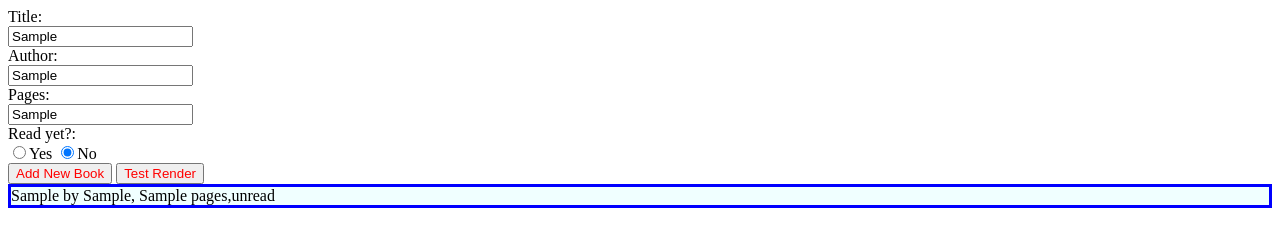
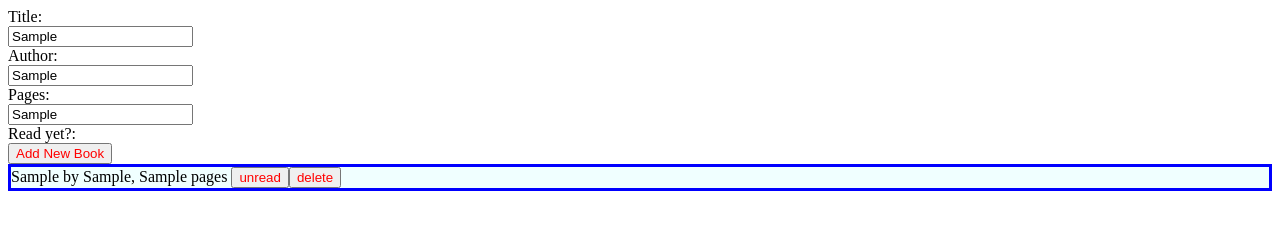
Before and after one commit to johntroesch/Library, a plain HTML site: page index.html in a window 1280 px wide. Both pictures are taken after typing "Sample", "Sample", "Sample" into the empty fields and a click on the button "Add New Book". Drawn offline with Linux system fonts and the light colour scheme.

Commit message:
Added functional buttons, array add working

```diff
--- a/index.html
+++ b/index.html
@@ -13,16 +13,15 @@
         Pages: <br>
         <input type='text' name='pages' id='pages'><br>
         Read yet?: <br>
-        <form id='readRadio'>
-         <input type='radio' name='status' value = 'read'>Yes
-         <input type='radio' name='status' value = 'unread' checked>No
-        </form>
     </form>
     <button id='addNew'>Add New Book</button>
-    <button id='test'>Test Render</button>
     <div id='container' class='container'></div>
 </body>
 <script>
+
+    //example book for testing
+    const hobbit = new Book('The Hobbit', 'J.R.R. Tolkien', 295, ' not read yet')
+
     let bookAdder = document.getElementById('addNew');
     let shelf = document.getElementById('container');
 
@@ -30,7 +29,7 @@
     let titleText = document.getElementById('title').value
     let authorText = document.getElementById('author').value;
     let pagesText = document.getElementById('pages').value;
-    let statusText = document.querySelector('input[name = "status"]:checked').value;
+
 
     bookAdder.addEventListener('click', addBookToLibrary);
 
@@ -39,8 +38,8 @@
 
 
     //this array is the library
-    let myLibrary = [];
-    let infoArray = [];
+    let myLibrary = [hobbit,];
+
 
 
     //constructor for book objects
@@ -50,6 +49,7 @@
         this.author = author
         this.pages = pages
         this.read = read
+        this.status = status
         this.info = function() {
             return (title + ' by ' + author + ', ' + pages + ' pages, ' + read);
         }
@@ -60,19 +60,34 @@
         titleText = document.getElementById('title').value
         authorText = document.getElementById('author').value;
         pagesText = document.getElementById('pages').value;
-        statusText = document.querySelector('input[name = "status"]:checked').value;
         let newBook = {
             title: titleText,
             author: authorText,
             pages: pagesText,
-            status: statusText,
+            status: 'unread',
         };
-        myLibrary.push('newBook');
+        myLibrary.push(newBook);
 
         function render(){
             let newDiv = document.createElement('div');
-           newDiv.innerHTML = (newBook.title + ' by ' + newBook.author + ', ' + newBook.pages + ' pages,' + newBook.status)
+           newDiv.innerHTML = (newBook.title + ' by ' + newBook.author + ', ' + newBook.pages + ' pages ')
             shelf.appendChild(newDiv);
+            let readButton = document.createElement('button');
+            readButton.innerHTML = 'unread';
+            readButton.setAttribute('class', 'toggleRead')
+            readButton.addEventListener('click', function(){
+                readButton.innerHTML = 'read';
+                newBook.status = 'read';
+            });
+            newDiv.appendChild(readButton);
+
+            let deleteButton = document.createElement('button');
+            deleteButton.innerHTML = 'delete';
+            deleteButton.setAttribute('class', 'deletion')
+            deleteButton.addEventListener('click', function(){
+                shelf.removeChild(newDiv);
+            });
+            newDiv.appendChild(deleteButton);
         }
         render();
     }
@@ -80,8 +95,6 @@
 
 
 
-    //example book for testing
-    const hobbit = new Book('The Hobbit', 'J.R.R. Tolkien', 295, ' not read yet')
-    console.log(hobbit.info())
+
 </script>
 </html>
```
